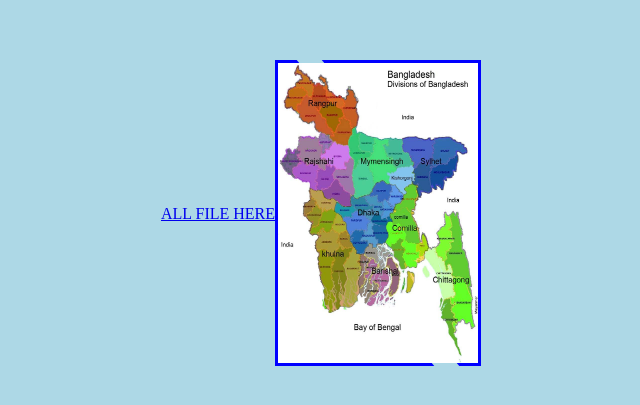
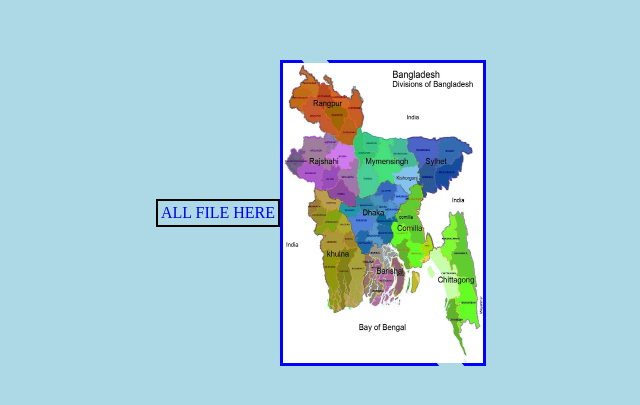
Before and after one commit to AlAkil3232/card, a plain HTML site: page index.html in a window 1280 px wide. Shown: the part 187-592 px from the top of the page, without its empty margins (319-959 px from the left). Drawn offline with Linux system fonts and the light colour scheme.

Commit message:
Update index.html

```diff
--- a/index.html
+++ b/index.html
@@ -19,7 +19,9 @@
 
 <body>
 
-   <a href="https://drive.google.com/file/d/1WO258ScN3fhhfcbidBFTaqYtjnl4f1ZK/view?usp=sharing" terget="blank" style="margin-top: 2px;">ALL FILE HERE</a>
+   <a href="https://drive.google.com/file/d/1WO258ScN3fhhfcbidBFTaqYtjnl4f1ZK/view?usp=sharing" target="_blank"  style="text-decoration: none;
+    padding: 3px;
+    border: 2px solid black;">ALL FILE HERE</a>
 
     <div class="card">
 
```
